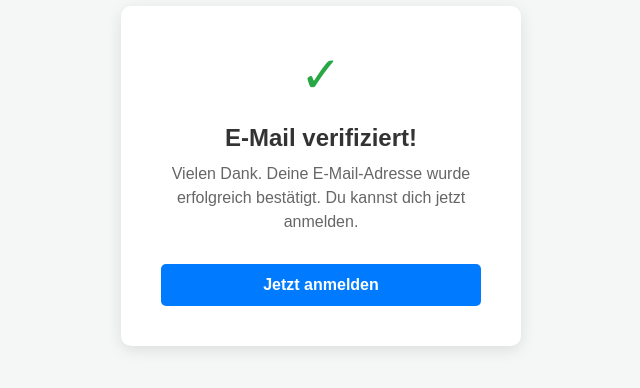
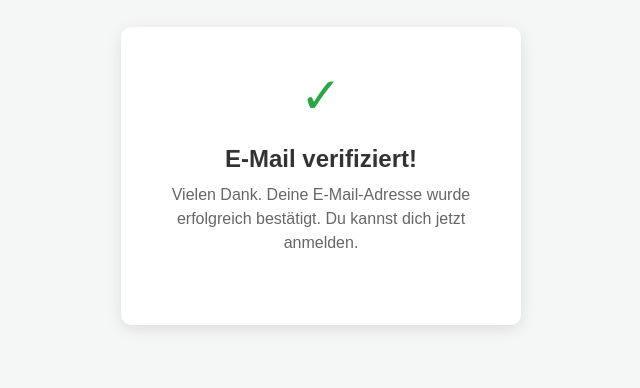
Before and after one commit to Stop-It-Data/Mail-, a plain HTML site: page index.html in a window 1280 px wide. Shown: the part 224-612 px from the top of the page, without its empty margins (319-959 px from the left). Drawn offline with Linux system fonts and the light colour scheme.

Commit message:
Remove sign-up button from email verification page
Removed the sign-up button link from the verification page.

```diff
--- a/index.html
+++ b/index.html
@@ -64,7 +64,6 @@
         <div class="icon">✓</div>
         <h1>E-Mail verifiziert!</h1>
         <p>Vielen Dank. Deine E-Mail-Adresse wurde erfolgreich bestätigt. Du kannst dich jetzt anmelden.</p>
-        <a href="" class="btn">Jetzt anmelden</a>
     </div>
 
 </body>
```
